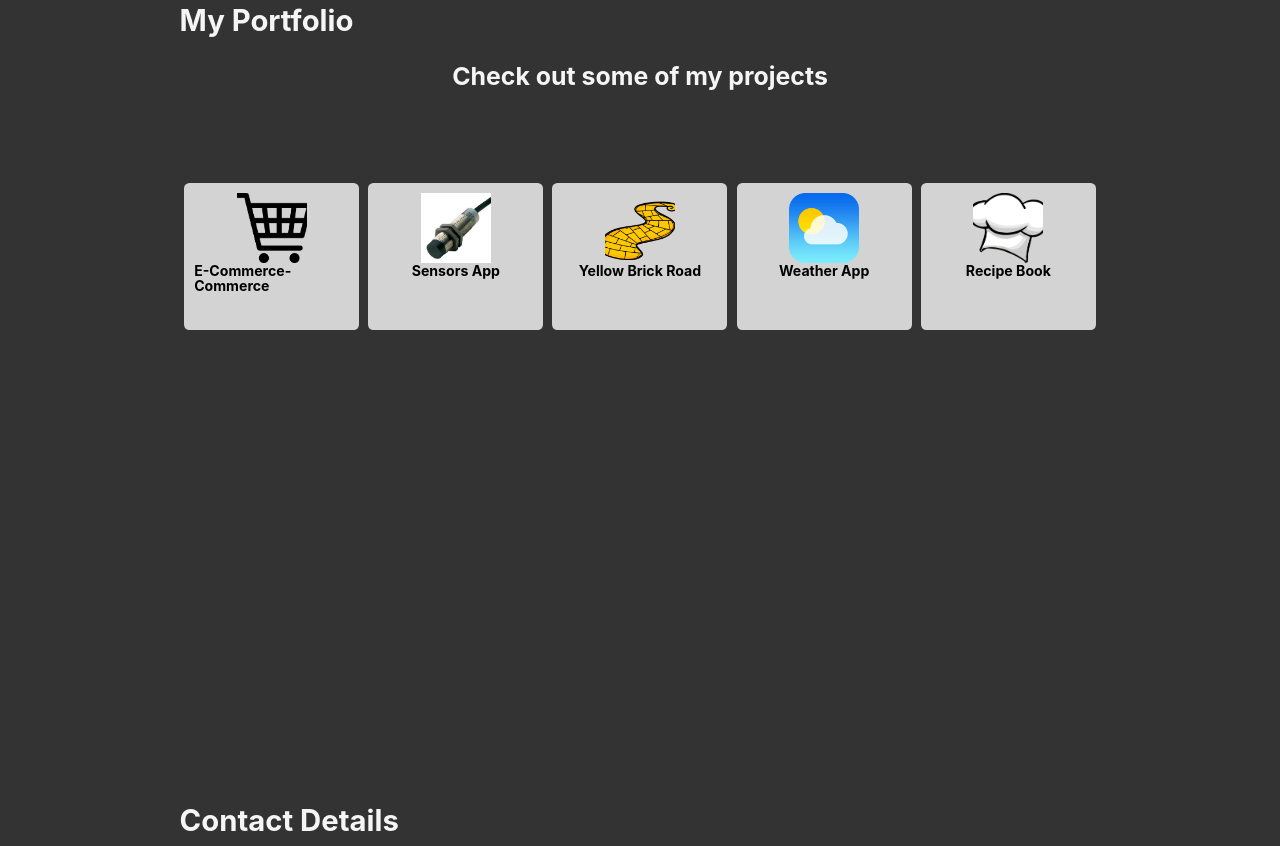
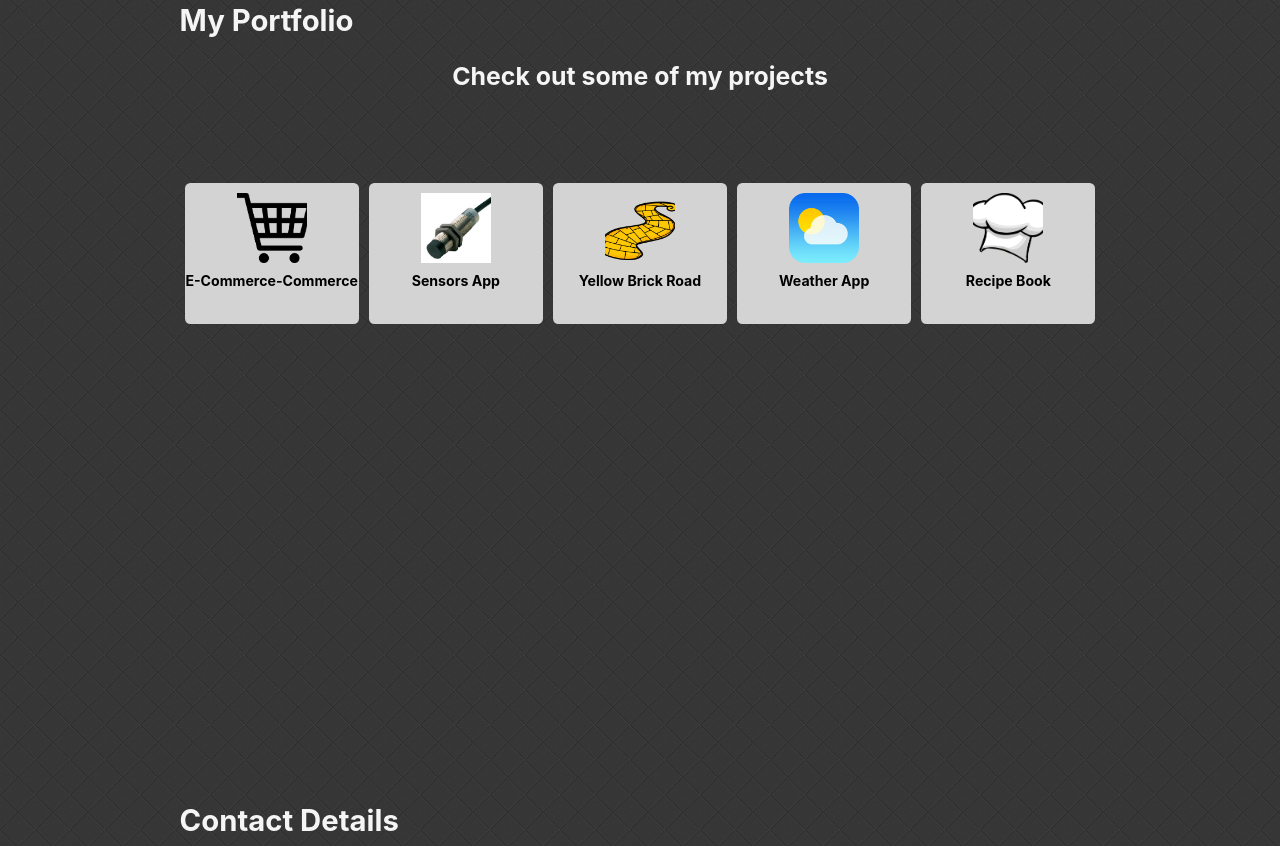
Before and after one commit to Josh1794/personalSiteGatsby, a Gatsby site: page / in a window 1280 px wide. Shown: the part 1743-2589 px from the top of the page. Built offline with nearby package versions, Linux system fonts and the light colour scheme; Gatsby itself is replaced by a stand-in of ours.

Commit message:
added new background

```diff
--- a/gatsby-config.js
+++ b/gatsby-config.js
@@ -10,7 +10,7 @@ module.exports = {
       "I'm a Fullstack Software Engineer with a background in corporate sustainability and sustainable finance. I create well designed and intuitive products to help make people's lives better and easier.",
     occupation: "Fullstack Software Engineer",
     name: "Joshua Grossman",
-    email: "josh1794@gmail.com",
+    email: "Josh1794@gmail.com",
     phone: "516-776-4357",
     resumedownload:
       "https://drive.google.com/file/d/1YtYsYM6FEHskBKUzoZZK8_qgTt1q-NzJ/view?usp=sharing",
--- a/src/components/layout.css
+++ b/src/components/layout.css
@@ -5,6 +5,7 @@ html {
 }
 body {
   background-color: #333;
+  background-image: url("../images/42ad236a.png");
   margin: 0;
   -webkit-font-smoothing: antialiased;
   -moz-osx-font-smoothing: grayscale;
@@ -116,6 +117,7 @@ h1 {
   stroke-dasharray: 600;
   stroke-dashoffset: 600;
   animation: dash 3s linear forwards;
+  text-shadow: 5px 5px 8px black;
 }
 
 @keyframes dash {
@@ -208,7 +210,6 @@ h1 {
 .portfolioPage {
   padding-top: 10px;
   min-height: 100vh;
-
   /* border-bottom-color: white;
   border-bottom-width: 1;
   border-bottom-style: solid; */
@@ -219,24 +220,32 @@ h1 {
   flex-direction: row;
   flex: 1;
   align-content: center;
-  justify-content: center;
-  justify-content: space-around;
 }
 
 .projects {
-  width: 175px;
+  width: 250px;
+  margin-left: 5px;
+  margin-right: 5px;
   display: flex;
   flex-direction: column;
   align-items: center;
+  justify-content: space-evenly;
   background-color: lightgrey;
-  padding: 10px;
+  padding-top: 10px;
+  padding-bottom: 10px;
   border-radius: 0.3em;
   text-decoration: none;
   color: black;
+  text-align: center;
 }
 .projects:hover {
   background-color: orange;
   color: white;
+  box-shadow: 8px 8px 8px black;
+}
+
+.projectSubsection {
+  margin-top: 10px;
 }
 
 .contactPage .button {
@@ -259,14 +268,11 @@ h1 {
   flex-direction: column;
   align-items: center;
   justify-content: center;
+  box-shadow: 5px 5px 8px black;
 }
 .contactPage {
   padding-top: 10px;
   min-height: 100vh;
-
-  /* border-bottom-color: white;
-  border-bottom-width: 1;
-  border-bottom-style: solid; */
 }
 
 .emailLink {
--- a/src/components/portfolio.js
+++ b/src/components/portfolio.js
@@ -21,7 +21,9 @@ const Portfolio = () => (
             rel="noreferrer noopener"
           >
             <Cart />
-            <h6 class="portfolioSubTitle">E-Commerce-Commerce</h6>
+            <div class="projectSubsection">
+              <h6 class="portfolioSubTitle">E-Commerce-Commerce</h6>
+            </div>
           </a>
           <a
             target="_blank"
@@ -30,7 +32,9 @@ const Portfolio = () => (
             rel="noreferrer noopener"
           >
             <Sensor />
-            <h6 class="portfolioSubTitle">Sensors App</h6>
+            <div class="projectSubsection">
+              <h6 class="portfolioSubTitle">Sensors App</h6>
+            </div>
           </a>
           <a
             target="_blank"
@@ -39,7 +43,9 @@ const Portfolio = () => (
             rel="noreferrer noopener"
           >
             <YBR />
-            <h6 class="portfolioSubTitle">Yellow Brick Road</h6>
+            <div class="projectSubsection">
+              <h6 class="portfolioSubTitle">Yellow Brick Road</h6>
+            </div>
           </a>
           <a
             target="_blank"
@@ -48,7 +54,9 @@ const Portfolio = () => (
             rel="noreferrer noopener"
           >
             <Weather />
-            <h6 class="portfolioSubTitle">Weather App</h6>
+            <div class="projectSubsection">
+              <h6 class="portfolioSubTitle">Weather App</h6>
+            </div>
           </a>
           <a
             target="_blank"
@@ -57,7 +65,9 @@ const Portfolio = () => (
             rel="noreferrer noopener"
           >
             <Recipe />
-            <h6 class="portfolioSubTitle">Recipe Book</h6>
+            <div class="projectSubsection">
+              <h6 class="portfolioSubTitle">Recipe Book</h6>
+            </div>
           </a>
         </div>
       </div>
```
Also changed, not shown: src/images/42ad236a.png (added), src/images/abstract-design-diagonal-grayscale-2387532.jpg (added), src/images/double-bubble-dark.png (added).
